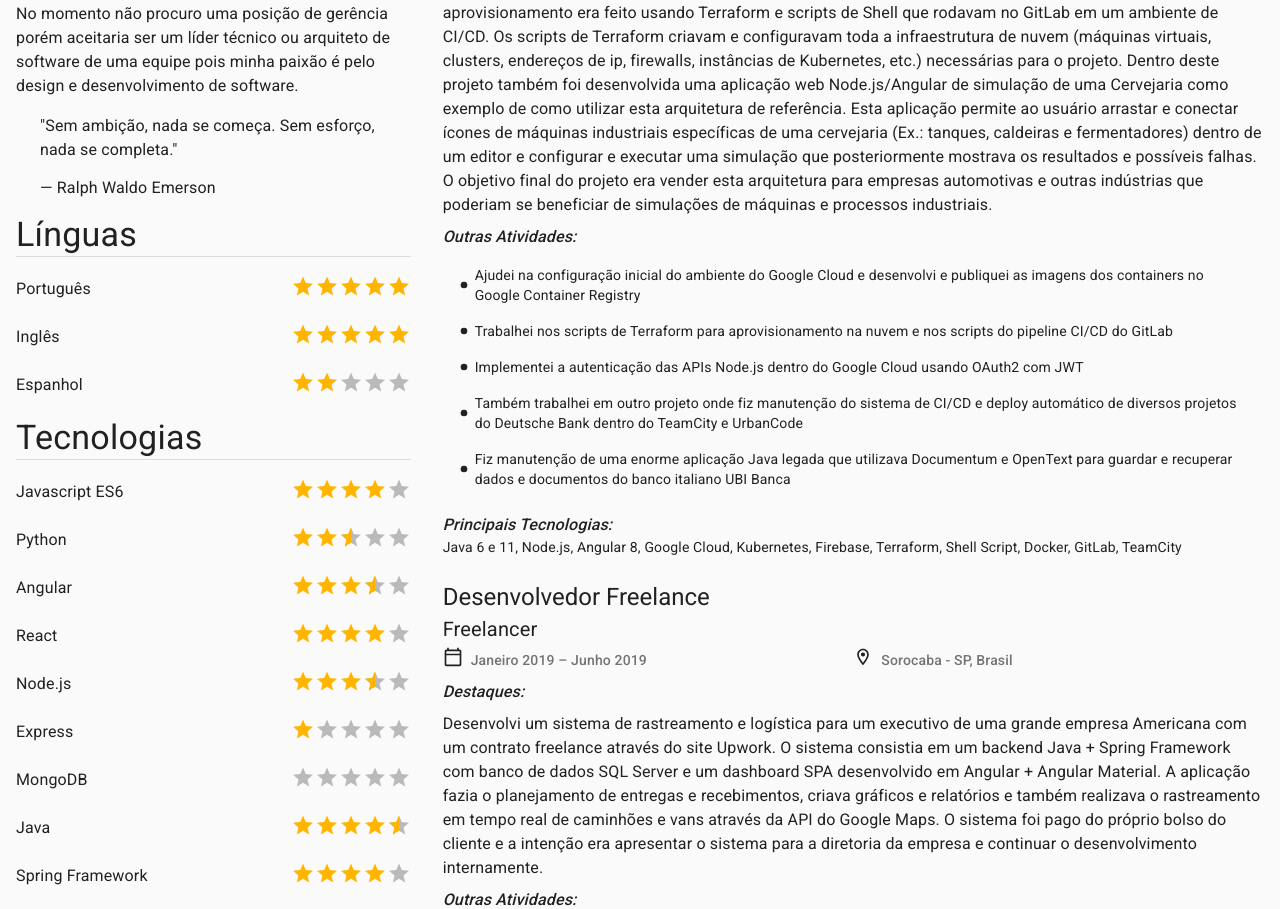
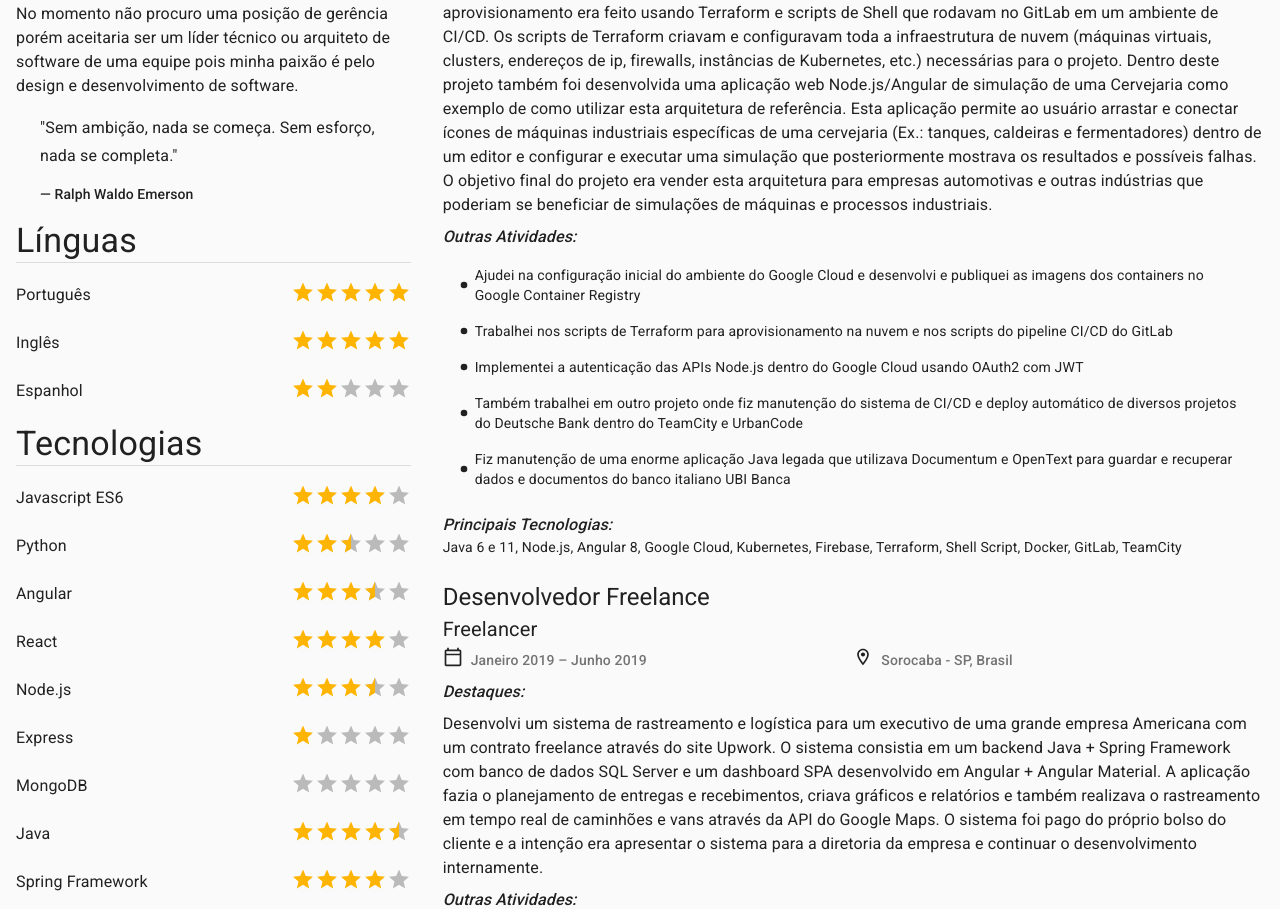
Before and after one commit to eduardopvm/react-cv, a React (Create React App) app: page /pdf in a window 1280 px wide. Shown: the part 912-1821 px from the top of the page. Built offline with nearby package versions, Linux system fonts and the light colour scheme.

Commit message:
added typography variants to quote

```diff
--- a/src/sidebar/Sidebar.js
+++ b/src/sidebar/Sidebar.js
@@ -62,10 +62,10 @@ export default function Sidebar(props) {
 
       <Box>
         <Box component="blockquote">
-          <Typography>"{props.translatedData.quote.text}"</Typography>
+          <Typography variant="subtitle1">"{props.translatedData.quote.text}"</Typography>
         </Box>
         <Box component="blockquote">
-          <Typography>&mdash; {props.translatedData.quote.author}</Typography>
+          <Typography variant="subtitle2">&mdash; {props.translatedData.quote.author}</Typography>
         </Box>
       </Box>
 
```
